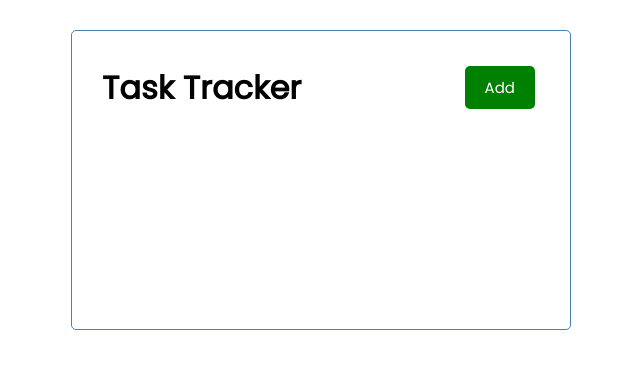
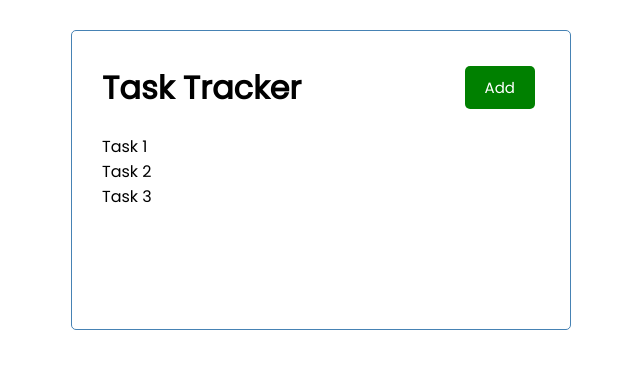
Before and after one commit to Shamoleambo/task-tracker, a React (Vite) app: page / in a window 1280 px wide. Shown: the top 368 px of the page, without its empty margins (319-959 px from the left). Built offline with nearby package versions, Linux system fonts and the light colour scheme.

Commit message:
feat: create Tasks component

```diff
--- a/src/App.jsx
+++ b/src/App.jsx
@@ -1,11 +1,19 @@
-import './App.css'
+import { useState } from 'react'
 import { Header } from './components/Header'
+import { Tasks } from './components/Tasks'
 
 function App() {
+  const [tasks, setTasks] = useState([
+    { id: 1, name: 'Task 1' },
+    { id: 2, name: 'Task 2' },
+    { id: 3, name: 'Task 3' }
+  ])
+
   return (
     <>
       <div className='container'>
         <Header title='Task Tracker' />
+        <Tasks tasks={tasks} />
       </div>
     </>
   )
--- /dev/null
+++ b/src/components/Tasks.jsx
@@ -0,0 +1,3 @@
+export function Tasks({ tasks }) {
+  return tasks.map((task) => <div key={task.id}>{task.name}</div>)
+}
```
